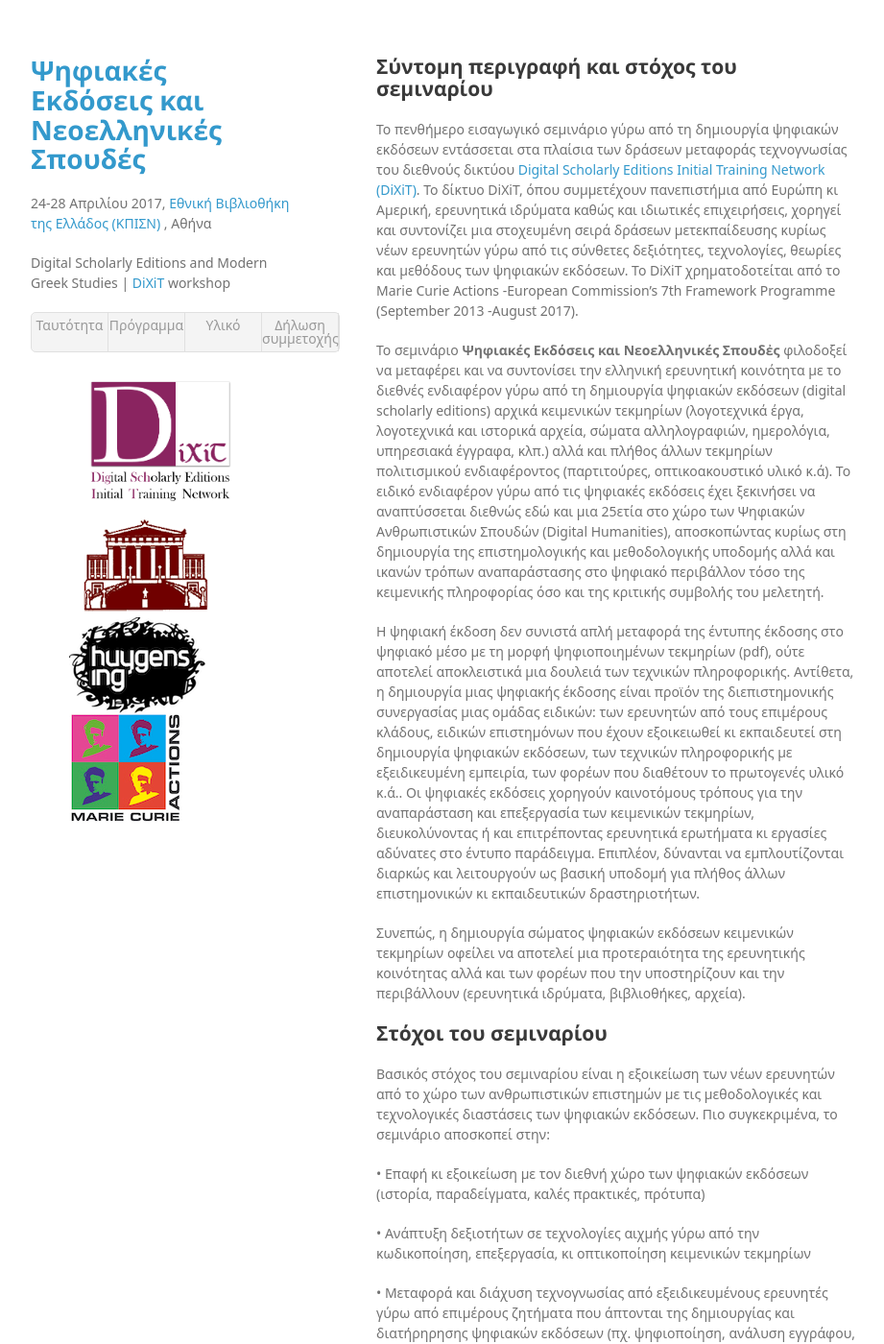
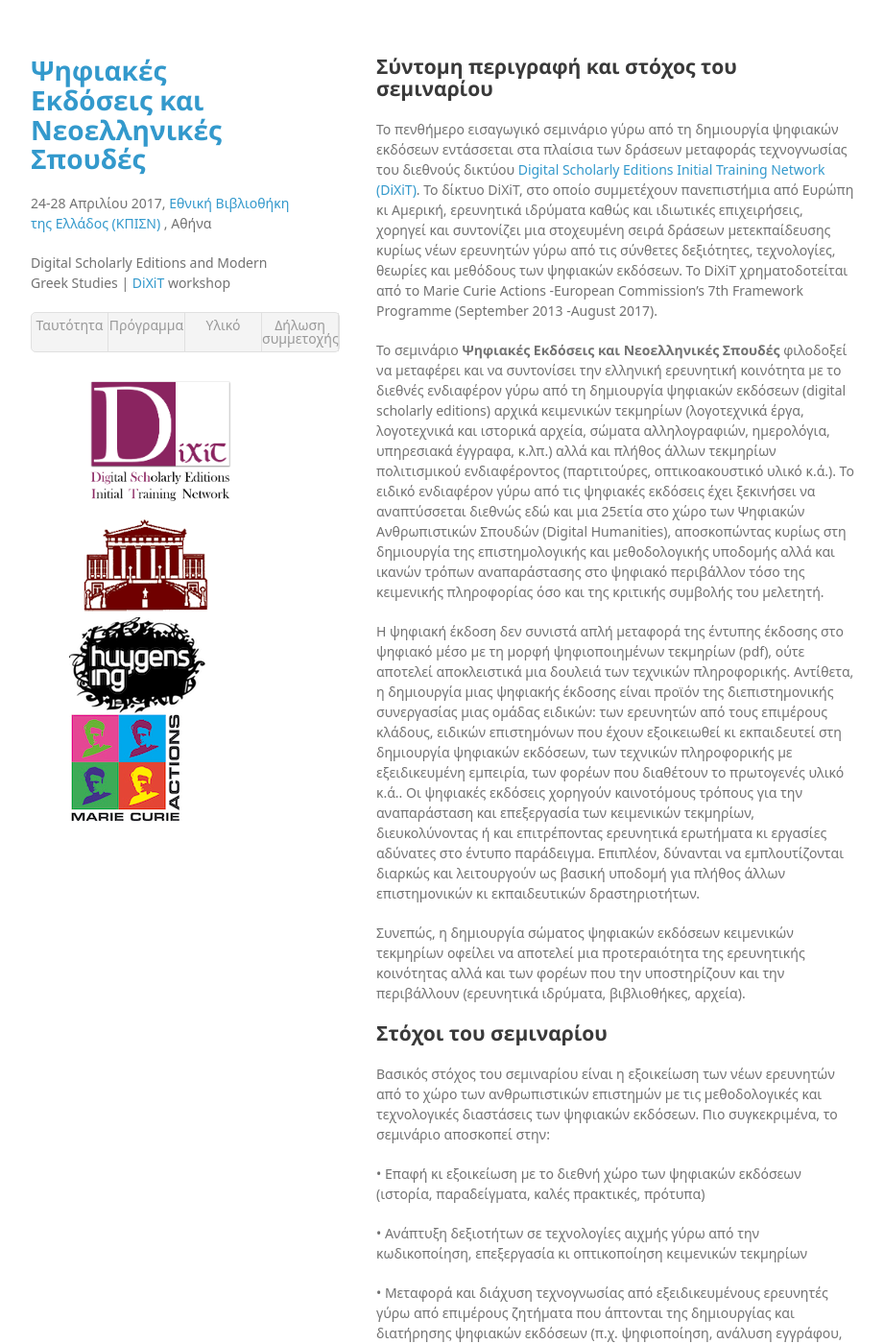
Before and after one commit to bgatos/Digital-Scholarly-EditionsGR-workshop, a Jekyll site: the page built from desc.md, in a window 1280 px wide and 1400 px high. Shown: the whole window at 96% size, without its empty margins (178-1099 px from the left). Built offline with Jekyll 4.4.1, drawn with Linux system fonts in a browser that asks for light colours; some web fonts are replaced; a script that is not in the unit is left out; some of the changed text lies outside the part shown.

Commit message:
Update desc.md

```diff
--- a/desc.md
+++ b/desc.md
@@ -5,10 +5,10 @@
 ---
 
 ## Σύντομη περιγραφή και στόχος του σεμιναρίου
-Το πενθήμερο εισαγωγικό σεμινάριο γύρω από τη δημιουργία ψηφιακών εκδόσεων εντάσσεται στα πλαίσια των δράσεων μεταφοράς τεχνογνωσίας του διεθνούς δικτύου [Digital Scholarly Editions Initial Training Network (DiXiT)](http://dixit.uni-koeln.de). Το δίκτυο DiXiT, όπου συμμετέχουν πανεπιστήμια από Ευρώπη κι Αμερική, ερευνητικά ιδρύματα καθώς και ιδιωτικές επιχειρήσεις, χορηγεί και συντονίζει μια στοχευμένη σειρά δράσεων μετεκπαίδευσης κυρίως νέων ερευνητών γύρω από τις σύνθετες δεξιότητες, τεχνολογίες, θεωρίες και μεθόδους των ψηφιακών εκδόσεων. Το DiXiT χρηματοδοτείται από το Marie Curie Actions -European Commission’s 7th Framework Programme (September 2013 -August 2017).
+Το πενθήμερο εισαγωγικό σεμινάριο γύρω από τη δημιουργία ψηφιακών εκδόσεων εντάσσεται στα πλαίσια των δράσεων μεταφοράς τεχνογνωσίας του διεθνούς δικτύου [Digital Scholarly Editions Initial Training Network (DiXiT)](http://dixit.uni-koeln.de). Το δίκτυο DiXiT, στο οποίο συμμετέχουν πανεπιστήμια από Ευρώπη κι Αμερική, ερευνητικά ιδρύματα καθώς και ιδιωτικές επιχειρήσεις, χορηγεί και συντονίζει μια στοχευμένη σειρά δράσεων μετεκπαίδευσης κυρίως νέων ερευνητών γύρω από τις σύνθετες δεξιότητες, τεχνολογίες, θεωρίες και μεθόδους των ψηφιακών εκδόσεων. Το DiXiT χρηματοδοτείται από το Marie Curie Actions -European Commission’s 7th Framework Programme (September 2013 -August 2017).
 
 
-Το σεμινάριο **Ψηφιακές Εκδόσεις και Νεοελληνικές Σπουδἐς**  φιλοδοξεί να μεταφέρει και να συντονίσει την ελληνική ερευνητική κοινότητα με το διεθνές ενδιαφέρον γύρω από τη δημιουργία ψηφιακών εκδόσεων (digital scholarly editions) αρχικά κειμενικών τεκμηρίων (λογοτεχνικά έργα, λογοτεχνικά και ιστορικά αρχεία, σώματα αλληλογραφιών, ημερολόγια, υπηρεσιακά έγγραφα, κλπ.)  αλλά και πλήθος άλλων τεκμηρίων πολιτισμικού ενδιαφέροντος (παρτιτούρες, οπτικοακουστικό υλικό  κ.ά). Το ειδικό ενδιαφέρον γύρω από τις ψηφιακές εκδόσεις έχει ξεκινήσει να αναπτύσσεται διεθνώς εδώ και μια 25ετία στο χώρο των Ψηφιακών Ανθρωπιστικών Σπουδών (Digital Humanities), αποσκοπώντας κυρίως στη δημιουργία της επιστημολογικής και μεθοδολογικής υποδομής αλλά και ικανών τρόπων αναπαράστασης στο ψηφιακό περιβάλλον τόσο της κειμενικής πληροφορίας όσο και της κριτικής συμβολής του μελετητή.
+Το σεμινάριο **Ψηφιακές Εκδόσεις και Νεοελληνικές Σπουδές**  φιλοδοξεί να μεταφέρει και να συντονίσει την ελληνική ερευνητική κοινότητα με το διεθνές ενδιαφέρον γύρω από τη δημιουργία ψηφιακών εκδόσεων (digital scholarly editions) αρχικά κειμενικών τεκμηρίων (λογοτεχνικά έργα, λογοτεχνικά και ιστορικά αρχεία, σώματα αλληλογραφιών, ημερολόγια, υπηρεσιακά έγγραφα, κ.λπ.)  αλλά και πλήθος άλλων τεκμηρίων πολιτισμικού ενδιαφέροντος (παρτιτούρες, οπτικοακουστικό υλικό  κ.ά.). Το ειδικό ενδιαφέρον γύρω από τις ψηφιακές εκδόσεις έχει ξεκινήσει να αναπτύσσεται διεθνώς εδώ και μια 25ετία στο χώρο των Ψηφιακών Ανθρωπιστικών Σπουδών (Digital Humanities), αποσκοπώντας κυρίως στη δημιουργία της επιστημολογικής και μεθοδολογικής υποδομής αλλά και ικανών τρόπων αναπαράστασης στο ψηφιακό περιβάλλον τόσο της κειμενικής πληροφορίας όσο και της κριτικής συμβολής του μελετητή.
 
 
 Η ψηφιακή έκδοση δεν συνιστά απλή μεταφορά της έντυπης έκδοσης στο ψηφιακό μέσο με τη μορφή ψηφιοποιημένων τεκμηρίων (pdf), ούτε αποτελεί  αποκλειστικά μια δουλειά των τεχνικών πληροφορικής. Αντίθετα, η δημιουργία μιας ψηφιακής έκδοσης είναι προϊόν της διεπιστημονικής συνεργασίας μιας ομάδας ειδικών: των ερευνητών από τους επιμέρους κλάδους, ειδικών επιστημόνων που έχουν εξοικειωθεί κι εκπαιδευτεί στη δημιουργία ψηφιακών εκδόσεων, των τεχνικών πληροφορικής με εξειδικευμένη εμπειρία, των φορέων που διαθέτουν το πρωτογενές υλικό κ.ά.. Οι ψηφιακές εκδόσεις χορηγούν καινοτόμους τρόπους για την αναπαράσταση και επεξεργασία των κειμενικών τεκμηρίων, διευκολύνοντας ή και επιτρέποντας ερευνητικά ερωτήματα κι εργασίες αδύνατες στο έντυπο παράδειγμα. Επιπλέον, δύνανται να εμπλουτίζονται διαρκώς και λειτουργούν ως βασική υποδομή για πλήθος άλλων επιστημονικών κι εκπαιδευτικών δραστηριοτήτων.
@@ -20,19 +20,19 @@
 
 Βασικός στόχος του σεμιναρίου είναι η εξοικείωση των νέων ερευνητών από το χώρο των ανθρωπιστικών επιστημών με τις μεθοδολογικές και τεχνολογικές διαστάσεις των ψηφιακών εκδόσεων. Πιο συγκεκριμένα, το σεμινάριο αποσκοπεί στην:
 
-•	Επαφή κι εξοικείωση με τον διεθνή χώρο των ψηφιακών εκδόσεων (ιστορία, παραδείγματα, καλές πρακτικές, πρότυπα)
+•	Επαφή κι εξοικείωση με το διεθνή χώρο των ψηφιακών εκδόσεων (ιστορία, παραδείγματα, καλές πρακτικές, πρότυπα)
 
-•	Ανάπτυξη δεξιοτήτων σε τεχνολογίες αιχμής γύρω από την κωδικοποίηση, επεξεργασία, κι οπτικοποίηση κειμενικών τεκμηρίων
+•	Ανάπτυξη δεξιοτήτων σε τεχνολογίες αιχμής γύρω από την κωδικοποίηση, επεξεργασία κι οπτικοποίηση κειμενικών τεκμηρίων
 
-•	Μεταφορά και διάχυση τεχνογνωσίας από εξειδικευμένους ερευνητές γύρω από επιμέρους ζητήματα που άπτονται της δημιουργίας και διατήρηρησης ψηφιακών εκδόσεων (πχ. ψηφιοποίηση,  ανάλυση εγγράφου, διαχείριση κι οργάνωση ψηφιακών πόρων, βιωσιμότητα και μοντέλα δημοσίευσης κ.ἀ.)
+•	Μεταφορά και διάχυση τεχνογνωσίας από εξειδικευμένους ερευνητές γύρω από επιμέρους ζητήματα που άπτονται της δημιουργίας και διατήρησης ψηφιακών εκδόσεων (π.χ. ψηφιοποίηση,  ανάλυση εγγράφου, διαχείριση κι οργάνωση ψηφιακών πόρων, βιωσιμότητα και μοντέλα δημοσίευσης κ.ά.)
 
-•	Δημιουργία υποδομής και κοινότητας ενδιαφέροντος γύρω από τις ψηφιακές εκδόσεις (πχ. εκπαιδευτικοί πόροι ανοιχτής πρόσβασης, διαδικτυακός χώρος επικοινωνίας κλπ)
+•	Δημιουργία υποδομής και κοινότητας ενδιαφέροντος γύρω από τις ψηφιακές εκδόσεις (πχ. εκπαιδευτικοί πόροι ανοιχτής πρόσβασης, διαδικτυακός χώρος επικοινωνίας κ.λπ.)
 
-•	Επεξεργασία κι οργάνωση προπαρασκευαστικής πρότασης προγράμματος για τη δημιουργία σειρών ψηφιακών εκδόσεων για τις Νεοελληνικές Σπουδές (Λογοτεχνία, Ιστορία, Αρχαιολογία, κλπ)
+•	Επεξεργασία κι οργάνωση προπαρασκευαστικής πρότασης προγράμματος για τη δημιουργία σειρών ψηφιακών εκδόσεων για τις Νεοελληνικές Σπουδές (Λογοτεχνία, Ιστορία, Αρχαιολογία, κ.λπ.)
 
 
 ## Κοινό
-Το σεμινάριο απευθύνεται κυρίως σε μεταπτυχιακούς φοιτητές, υποψήφιους διδάκτορες και νέους ερευνητές κι ερευνήτριες από το χώρο των Ανθρωπιστικών Σπουδών (Φιλολογία, Ιστορία, Αρχαιολογία, Ανθρωπολογία κλπ) που ασχολούνται με κειμενικά ιστορικἀ τεκμήρια. Το σεμινάριο δύναται να ενδιαφέρει και ειδικούς από τους χώρους των αρχείων, βιβλιοθηκών, εκδόσεων.
+Το σεμινάριο απευθύνεται κυρίως σε μεταπτυχιακούς φοιτητές, υποψήφιους διδάκτορες και νέους ερευνητές κι ερευνήτριες από το χώρο των Ανθρωπιστικών Σπουδών (Φιλολογία, Ιστορία, Αρχαιολογία, Ανθρωπολογία κλπ) που ασχολούνται με κειμενικά ιστορικά τεκμήρια. Το σεμινάριο ενδέχεται να ενδιαφέρει και ειδικούς από τους χώρους των αρχείων, βιβλιοθηκών, εκδόσεων.
 
 Η παρακολούθηση του σεμιναρίου δεν προϋποθέτει προηγούμενες τεχνικές γνώσεις, ωστόσο η εξοικείωση με τη χρήση του διαδικτύου και ψηφιακών εργαλείων θεωρείται χρήσιμη.
 
```
